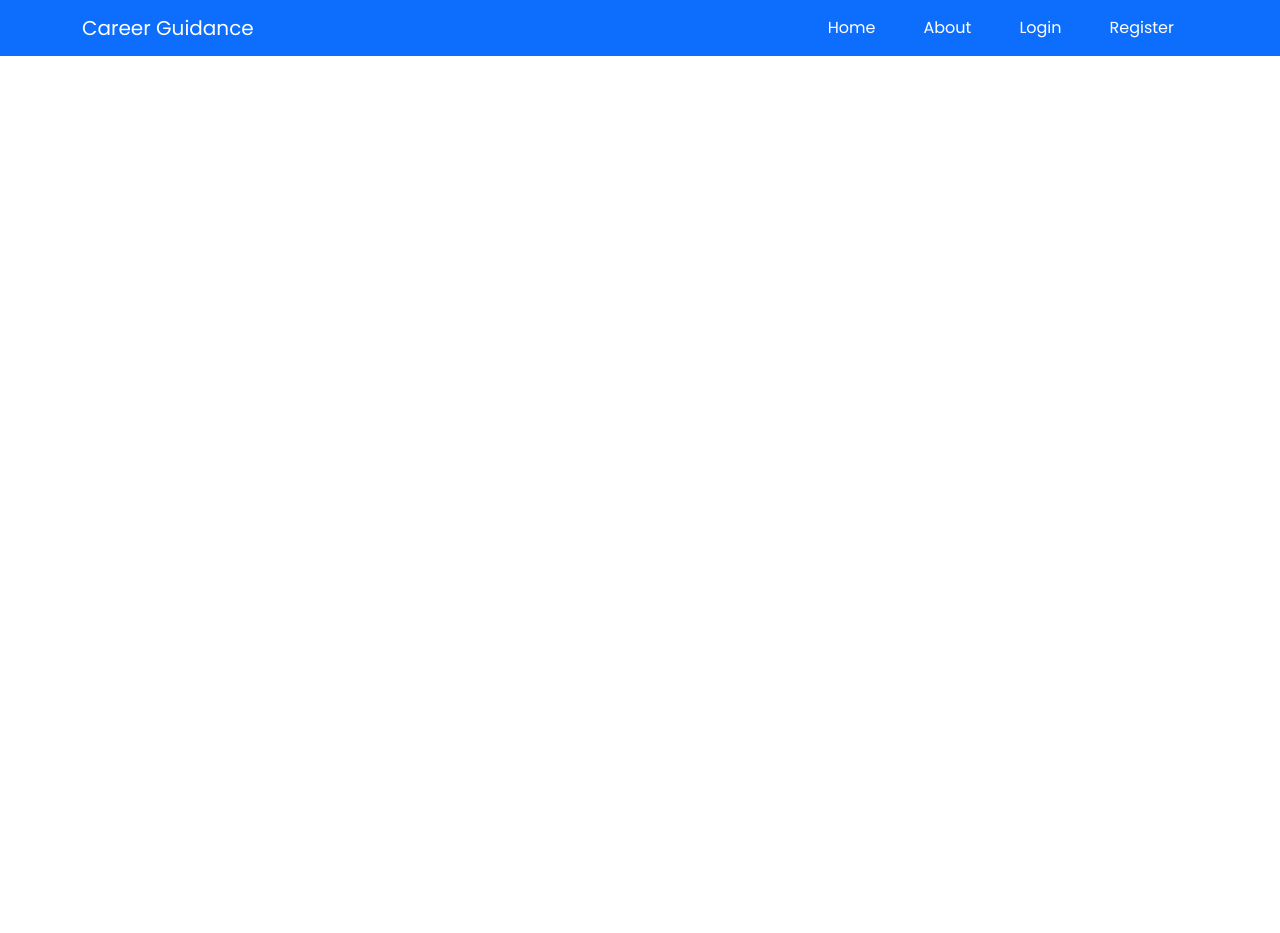
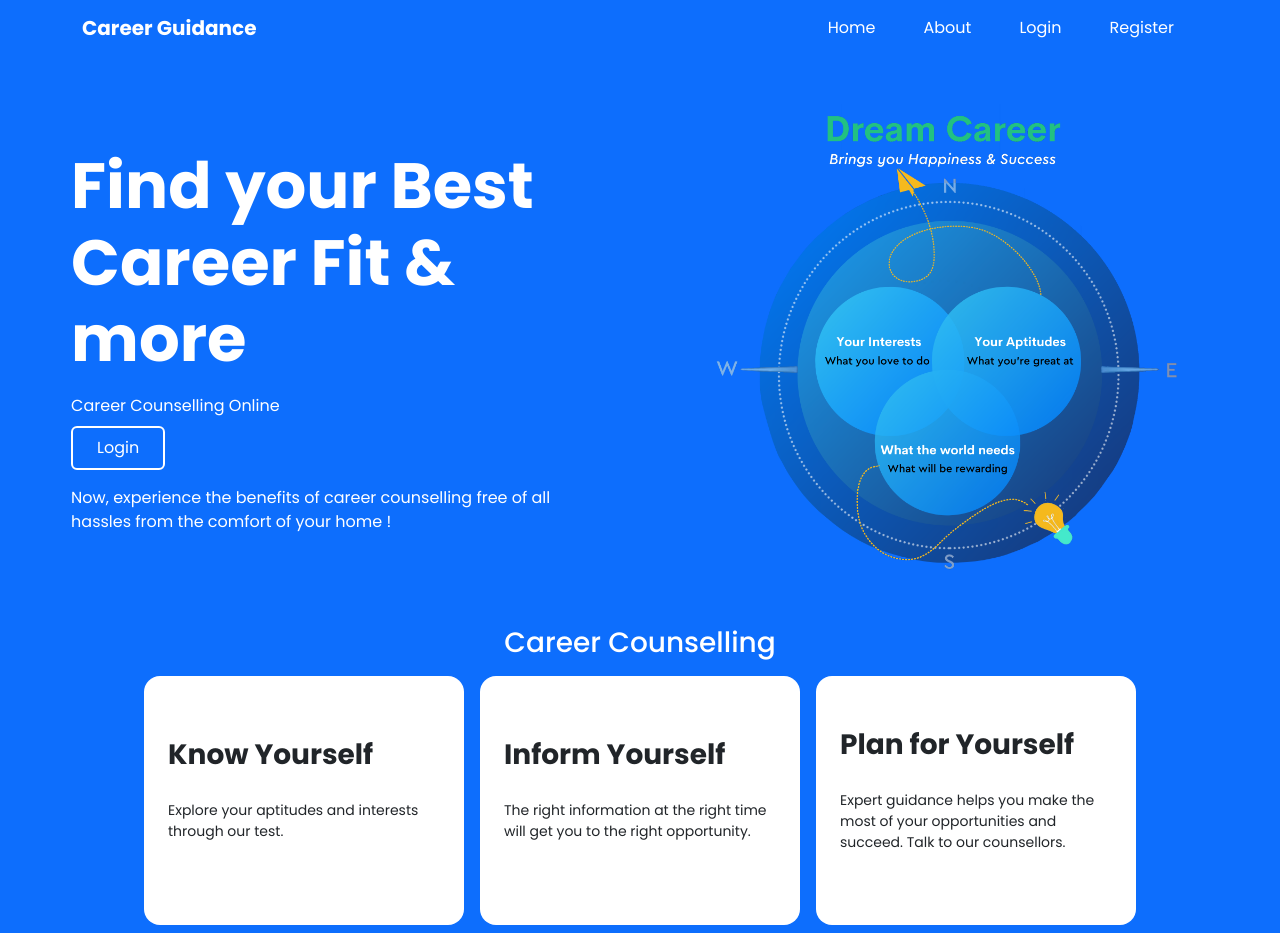
Before and after one commit to rahulrajput83/Career-Guidance, a React (Create React App) app in the folder frontend/: page / in a window 1280 px wide. Before the commit the page ends 800 px from the top, so only its background shows below. Built offline with nearby package versions, Linux system fonts and the light colour scheme.

Commit message:
Added Home

```diff
--- a/frontend/src/App.js
+++ b/frontend/src/App.js
@@ -5,6 +5,7 @@ import {BrowserRouter, Routes, Route} from 'react-router-dom';
 import NavbarComponent from './Components/Navbar/Navbar';
 import PsychometricTest from './Components/PsychometricTest/PsychometricTest';
 import Login from './Components/Login/Login';
+import Home from './Components/Home/Home';
 
 
 function App() {
@@ -20,6 +21,8 @@ function App() {
       <Route path='/psychometric-test' element={<PsychometricTest />} />
       {/* Login Route */}
       <Route path='/login' element={<Login />} />
+      {/* Home Route */}
+      <Route path='/' element={<Home />} />
     </Routes>
     </BrowserRouter>
   );
--- /dev/null
+++ b/frontend/src/Components/Home/Card.jsx
@@ -0,0 +1,12 @@
+import React from 'react'
+
+function Card(props) {
+  return (
+    <div className='bg-white col-md-3 m-2 py-5 px-4 rounded rounded-4 d-flex flex-column justify-content-center align-items-start'>
+      <div className='fs-3 fw-bold'>{props.head}</div>
+      <div className='small mt-4 pb-4 fw-medium'>{props.content}</div>
+    </div>
+  )
+}
+
+export default Card;
--- /dev/null
+++ b/frontend/src/Components/Home/Home.jsx
@@ -0,0 +1,33 @@
+import React from 'react';
+import { Link } from 'react-router-dom';
+import poster from '../../Images/poster.png'
+import Card from './Card';
+import Label from './Label';
+
+function Home() {
+    return (
+        <div className='w-full d-flex flex-column bg-primary'>
+            <div className='d-flex flex-column-reverse flex-md-row justify-content-evenly py-5 w-100'>
+                <div className='col-md-5 mt-5 mt-md-0 d-flex flex-column justify-content-center align-items-md-start align-items-center'>
+                    <div className='w-full text-center text-md-start display-3 text-white fw-bold'>
+                        Find your Best Career Fit & more
+                    </div>
+                    <Label title='Career Counselling Online' />
+                    <Link to='/login' className='mt-2 py-2 px-4 border border-2 border-white text-decoration-none rounded text-white fw-800'>Login</Link>
+                    <Label title='Now, experience the benefits of career counselling free of all hassles from the comfort of your home !' />
+                </div>
+                <div className='col-md-5 d-flex justify-content-center align-items-center'>
+                    <img className='w-100' src={poster} alt='' />
+                </div>
+            </div>
+            <h3 className='text-center text-white'>Career Counselling</h3>
+            <div className='w-full d-flex flex-column flex-md-row justify-content-center'>
+                <Card head='Know Yourself' content='Explore your aptitudes and interests through our test.' />
+                <Card head='Inform Yourself' content='The right information at the right time will get you to the right opportunity.' />
+                <Card head='Plan for Yourself' content='Expert guidance helps you make the most of your opportunities and succeed. Talk to our counsellors.' />
+            </div>
+        </div>
+    )
+}
+
+export default Home
--- /dev/null
+++ b/frontend/src/Components/Home/Label.jsx
@@ -0,0 +1,11 @@
+import React from 'react'
+
+function Label(props) {
+    return (
+        <div className='text-center text-md-start mt-3 text-white fs-6'>
+            {props.title}
+        </div>
+    )
+}
+
+export default Label
--- a/frontend/src/Components/Navbar/Navbar.jsx
+++ b/frontend/src/Components/Navbar/Navbar.jsx
@@ -34,7 +34,7 @@ function NavbarComponent() {
             {/* Container imported from Bootstrap */}
             <Container>
                 {/* Navbar.Brand imported from Bootstrap shown to left side. */}
-                <Navbar.Brand><Link to='/' className='text-white text-decoration-none'>Career Guidance</Link></Navbar.Brand>
+                <Navbar.Brand><Link to='/' className='text-white fw-bolder text-decoration-none'>Career Guidance</Link></Navbar.Brand>
                 {/* Navbar.Toggle imported from Bootstrap shown in small screen to open menu. */}
                 <Navbar.Toggle aria-controls="basic-navbar-nav" className='fs-6 bg-white shadow-none py-1 px-2' />
                 {/* Navbar Items. */}
--- a/frontend/src/Components/PsychometricTest/Data.js
+++ b/frontend/src/Components/PsychometricTest/Data.js
@@ -159,3 +159,160 @@ export const Step2 = [
         ]
     }
 ]
+
+export const Step3 = [
+    {
+        title: 'Your hobbies include ?',
+        Question: [
+            {
+                title: ' ',
+                value: [
+                    {
+                        title: 'Academic Projects'
+                    },
+                    {
+                        title: 'Acting'
+                    },
+                    {
+                        title: 'Advising & Helping People'
+                    },
+                    {
+                        title: 'Aero Modelling'
+                    },
+                    {
+                        title: 'Art - Drawing/Sketching/Painting'
+                    },
+                    {
+                        title: 'Caring for Animals'
+                    },
+                    {
+                        title: 'Community Service'
+                    },
+                    {
+                        title: 'Computer Projects'
+                    },
+                    {
+                        title: 'Cooking/Baking'
+                    },
+                    {
+                        title: 'Craft'
+                    },
+                    {
+                        title: 'Creative Writing'
+                    },
+                    {
+                        title: 'Dancing'
+                    },
+                    {
+                        title: 'Debating'
+                    },
+                    {
+                        title: 'Design'
+                    },
+                    {
+                        title: 'Drones'
+                    },
+                    {
+                        title: 'Economics Projects'
+                    },
+                    {
+                        title: 'Environment & Nature'
+                    },
+                    {
+                        title: 'Essay Writing'
+                    },
+                    {
+                        title: 'Film Making'
+                    },
+                    {
+                        title: 'Flight Simulators'
+                    },
+                    {
+                        title: 'Gaming'
+                    },
+                    {
+                        title: 'Gardening'
+                    },
+                    {
+                        title: 'Graphics & Animation'
+                    },
+                    {
+                        title: 'Hiking'
+                    },
+                    {
+                        title: 'Historical Books & Movies'
+                    },
+                    {
+                        title: 'Leadership Roles'
+                    },
+                    {
+                        title: 'Logical Mind Games'
+                    },
+                    {
+                        title: 'Making 3D Models'
+                    },
+                    {
+                        title: 'Model United Nations'
+                    },
+                    {
+                        title: 'Music - Vocal/Instrumental'
+                    },
+                    {
+                        title: 'NCC'
+                    },
+                    {
+                        title: 'Organising & Managing'
+                    },
+                    {
+                        title: 'Photography'
+                    },
+                    {
+                        title: 'Planning Events'
+                    },
+                    {
+                        title: 'Puzzles'
+                    },
+                    {
+                        title: 'Reading'
+                    },
+                    {
+                        title: 'Research'
+                    },
+                    {
+                        title: 'Science Projects'
+                    },
+                    {
+                        title: 'Sea Faring Games'
+                    },
+                    {
+                        title: 'Share Market'
+                    },
+                    {
+                        title: 'Sports'
+                    },
+                    {
+                        title: 'Strategy Games'
+                    },
+                    {
+                        title: 'Sudoku'
+                    },
+                    {
+                        title: 'Teaching'
+                    },
+                    {
+                        title: 'Tech Games'
+                    },
+                    {
+                        title: 'Travelling'
+                    },
+                    {
+                        title: 'Water Sports'
+                    },
+                    {
+                        title: 'Writing'
+                    }
+                ]
+            }
+        ]
+    }
+]
--- a/frontend/src/Components/PsychometricTest/PsychometricTest.jsx
+++ b/frontend/src/Components/PsychometricTest/PsychometricTest.jsx
@@ -2,6 +2,7 @@ import React from 'react';
 import { useState } from 'react';
 import { Step1 } from './Data';
 import { Step2 } from './Data';
+import { Step3 } from './Data';
 import { FaArrowRight, FaArrowLeft } from 'react-icons/fa'
 import { useEffect } from 'react';
 
@@ -10,7 +11,8 @@ function PsychometricTest() {
     const [invalid, setInvalid] = useState(false);
     const [test, setTest] = useState({
         education: '',
-        interestSubject: ''
+        interestSubject: '',
+        hobby: ''
     })
     const [stepNumber, setStepNumber] = useState(1);
     const [data, setData] = useState(Step1)
@@ -25,10 +27,14 @@ function PsychometricTest() {
             setValue(title)
             setTest({...test, interestSubject: title})
         }
+        else if(stepNumber === 3){
+            setValue(title)
+            setTest({...test, hobby: title})
+        }
     }
     const stepForward = () => {
         if(value !== '') {
-            if(stepNumber < 2) {
+            if(stepNumber < 3) {
                 setStepNumber(stepNumber + 1);
                 setValue('')
             }
@@ -48,12 +54,15 @@ function PsychometricTest() {
         if(stepNumber === 1) {
             setData(Step1)
         }
-        else if(stepNumber ===2) {
+        else if(stepNumber === 2) {
             setData(Step2)
+        }
+        else if(stepNumber === 3) {
+            setData(Step3)
         }
     }, [stepNumber])
 
-
+    console.log(test)
     return (
         <div className='w-100 d-flex flex-column flex-md-row p-3 justify-content-center'>
             <div className='col bg-white px-4 col-md-7 d-flex flex-column py-4 justify-content-start shadow rounded'>
```
Also changed, not shown: frontend/src/Images/poster.png (added).
